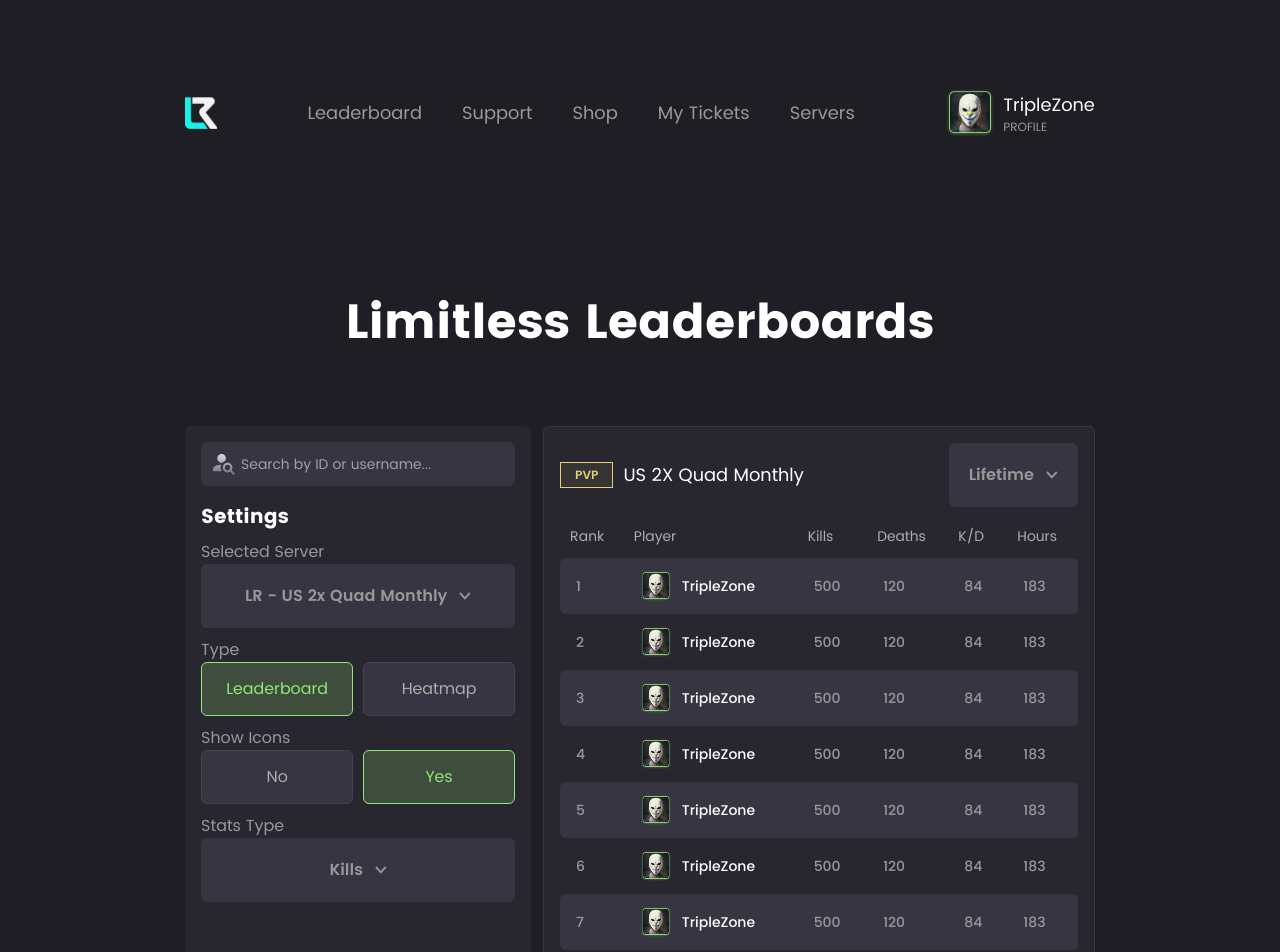
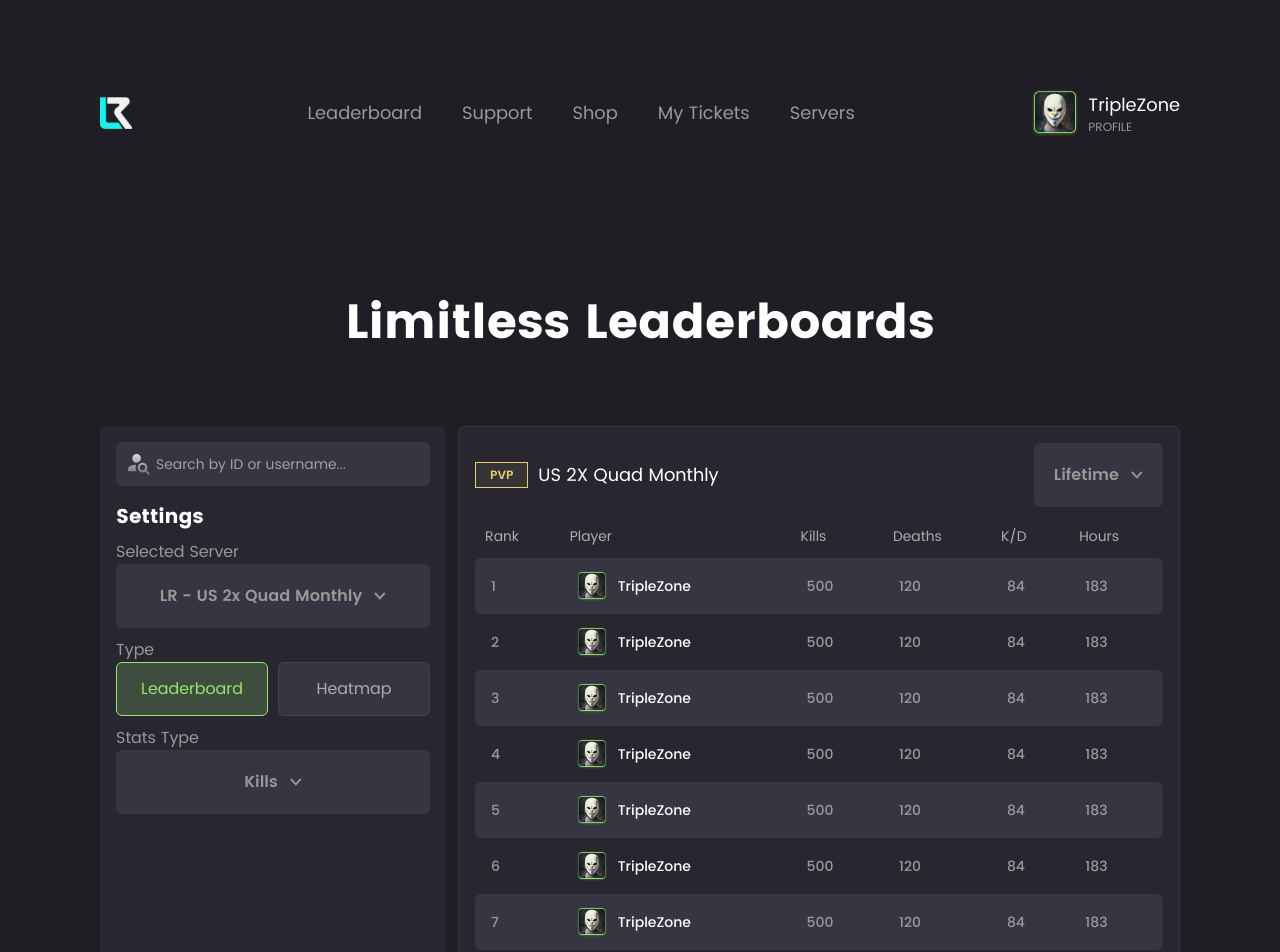
Before and after one commit to jaguar-person/limitless-website, a Next.js app: page /leaderboard in a window 1280 px wide. Shown: the top 952 px of the page. Built offline with nearby package versions, Linux system fonts and the light colour scheme.

Commit message:
fix: leaderboard setting

```diff
--- a/src/layouts/Main.tsx
+++ b/src/layouts/Main.tsx
@@ -8,7 +8,7 @@ interface IMainLayout {
 
 const MainLayout = ({ children }: IMainLayout) => (
   <div className="bg-background">
-    <div className="relative z-50 md:px-[100px] md:py-[88px] py-6 pb-[88px] px-4 bg-background md:max-w-[1440px] mx-auto w-fit">
+    <div className="relative z-50 md:px-[100px] md:py-[88px] py-6 pb-[88px] px-4 bg-background md:max-w-[1440px] mx-auto max-w-fit">
       <TopBar />
       {children}
       <Footer />
--- a/src/modules/leaderboard/settings/index.tsx
+++ b/src/modules/leaderboard/settings/index.tsx
@@ -30,6 +30,7 @@ const LeaderBoardSettings: React.FC<ILeaderBoardSetting> = ({
             onFlag={onLeaderBoard}
           />
         </LeaderBoardSettingsItem>
+        {!isLeaderBoard && (
           <LeaderBoardSettingsItem title="Show Icons">
             <LeaderBoardSettingsSwitch
               leftName="No"
@@ -37,6 +38,7 @@ const LeaderBoardSettings: React.FC<ILeaderBoardSetting> = ({
               flag={false}
             />
           </LeaderBoardSettingsItem>
+        )}
         <LeaderBoardSettingsItem title="Stats Type">
           <DropDown title="Kills" />
         </LeaderBoardSettingsItem>
```
Lines whose indentation alone changed are shown as unchanged.
